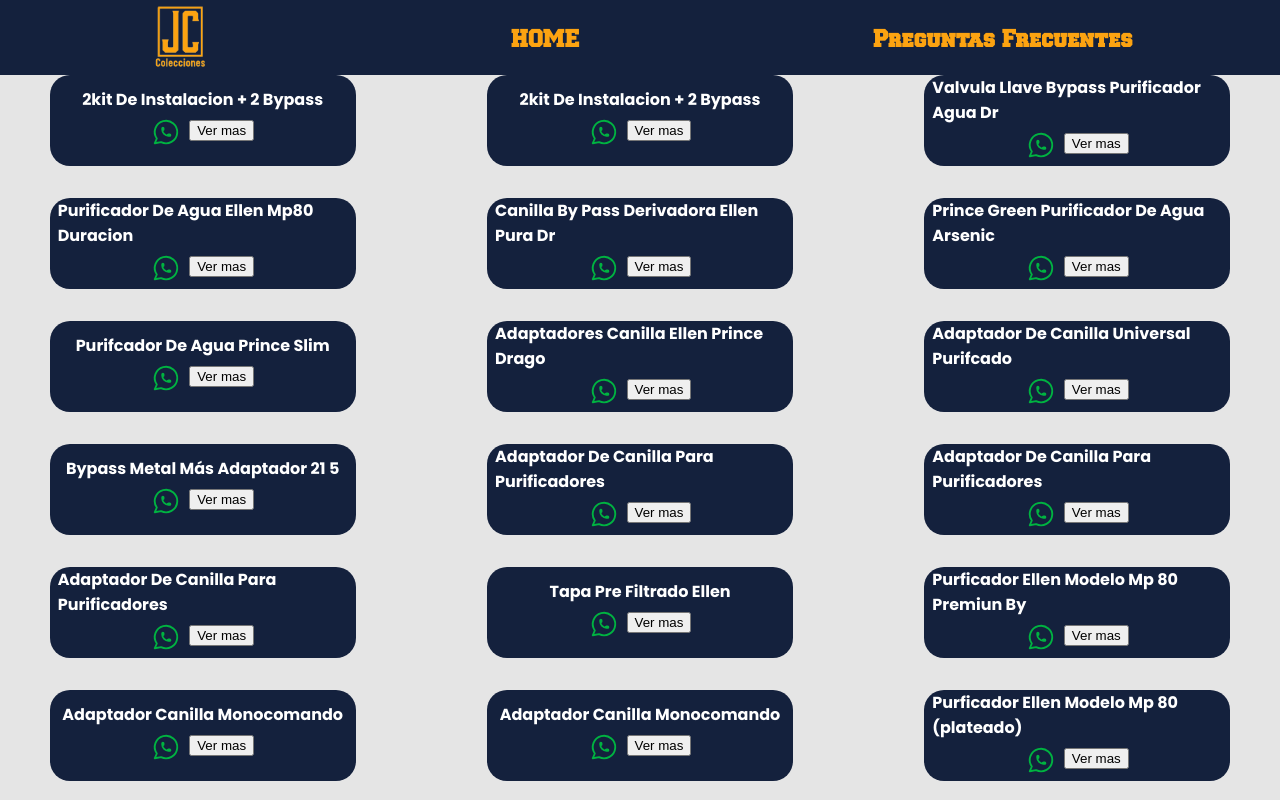
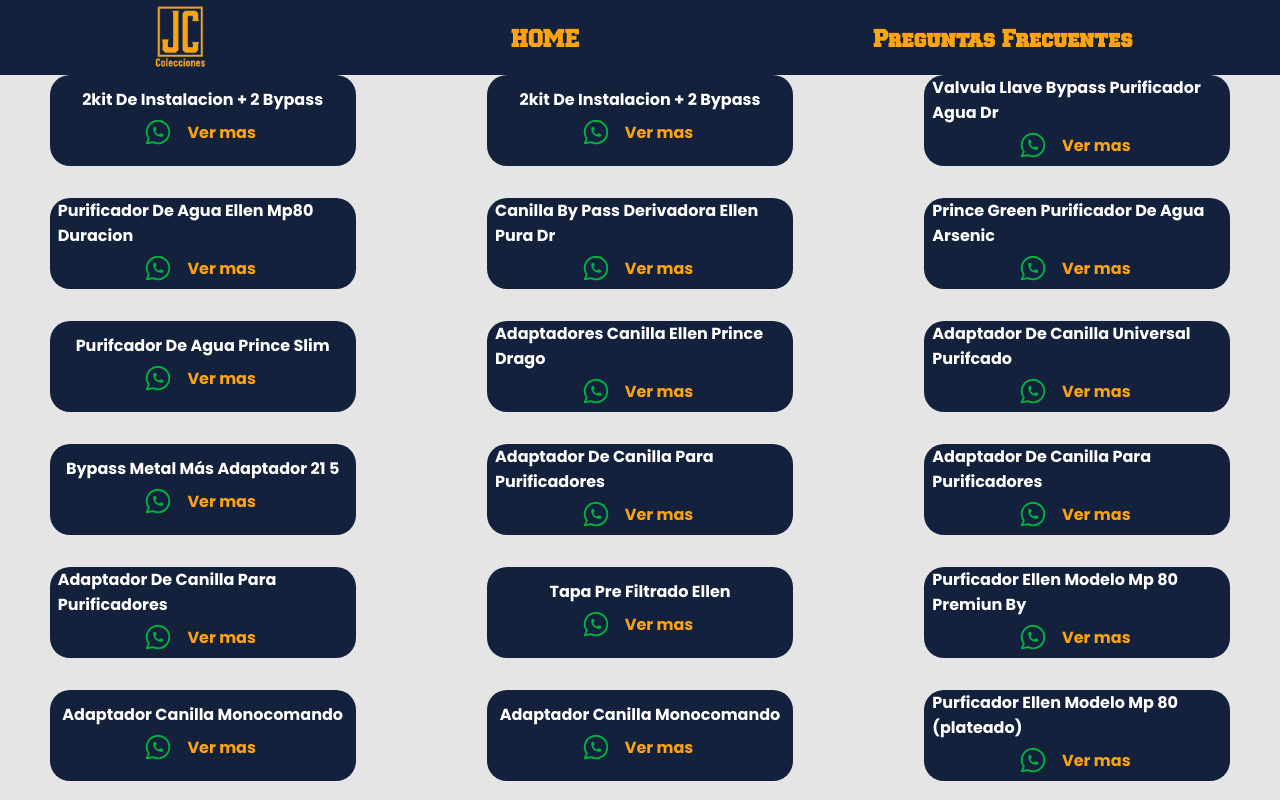
Before and after one commit to charg90/jc-coleccionista, a Next.js app: page /Colecciones in a window 1280 px wide. Shown: the top 800 px of the page. Built offline with nearby package versions, Linux system fonts and the light colour scheme.

Commit message:
fix btn styles

```diff
--- a/Components/Cards/Cards.tsx
+++ b/Components/Cards/Cards.tsx
@@ -29,7 +29,7 @@
             <Image width={30} src={whatsapp} alt="whatsappp" />
           </Link>
           <Link href={`Colecciones/${data.codigo}`}>
-            <button>Ver mas</button>
+            <button className={styles.btnCard}>Ver mas</button>
           </Link>
         </div>
       </div>
```
